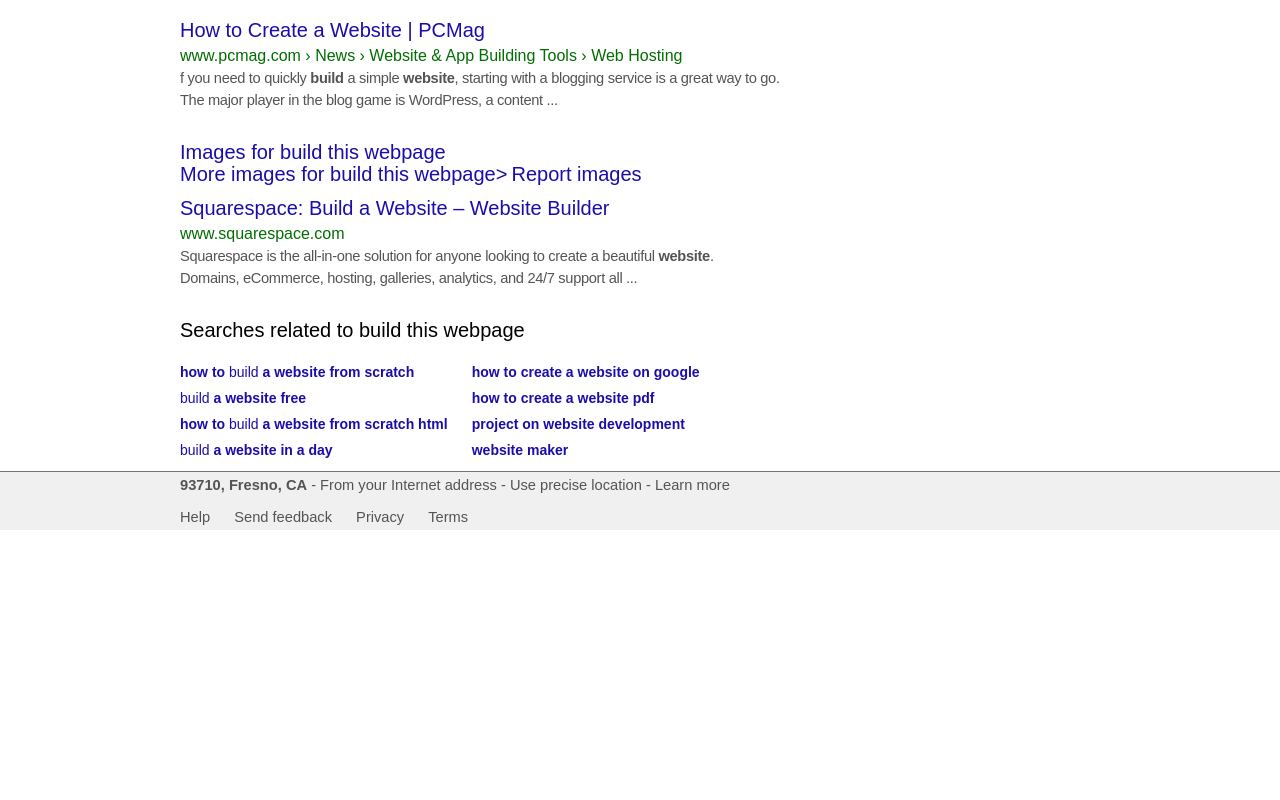
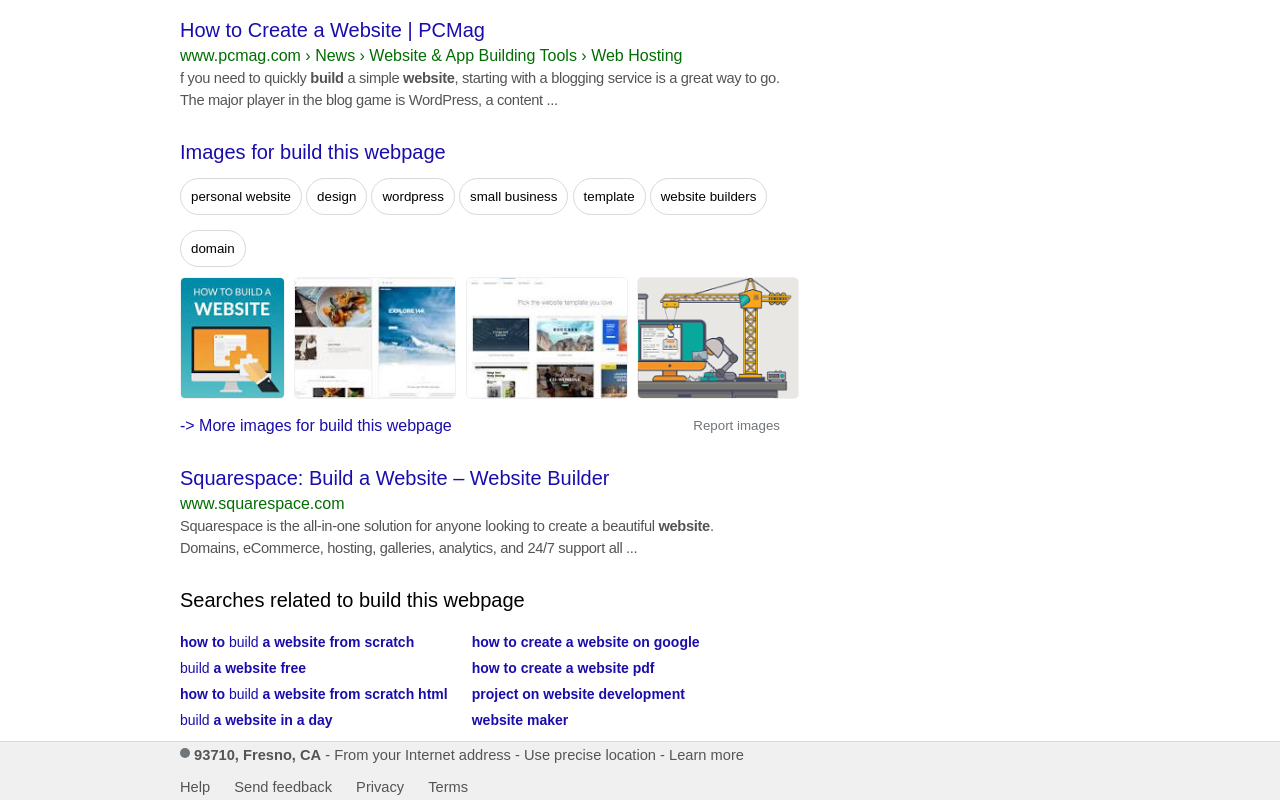
Before and after one commit to B-cavazos/google-results-page, a plain HTML site: page index.html in a window 1280 px wide. Shown: the part 1649-2449 px from the top of the page. Before the commit the page ends 2179 px from the top, so only its background shows below. Drawn offline with Linux system fonts and the light colour scheme.

Commit message:
built Image Results section - still need to add buttons and details. Touched up Footer

```diff
--- a/CSS/style.css
+++ b/CSS/style.css
@@ -25,6 +25,10 @@ h3{
     font-size: 15pt;
     font-weight: normal;
     color: var(--color-header);
+}
+
+.inline{
+    display: inline-block;
 }
 
 .left{
@@ -59,7 +63,6 @@ h3{
 
 #logo{
     display: inline-block;
-    background-color: aqua;
     background-image: url(https://www.google.com/images/branding/googlelogo/1x/googlelogo_color_272x92dp.png);
     background-repeat: no-repeat;
     background-size: contain;
@@ -143,6 +146,7 @@ h3{
     color: var(--disc-color-lt);
 }
 
+
 /* ALSO ASK CSS */
 #results-alsoask{
     border: var(--box-border);
@@ -170,6 +174,46 @@ h3{
     right: 50px;
 }
 
+
+/* IMAGES SEARCHES CSS */
+
+#results-images-container{
+    padding-bottom: 20px;
+}
+
+#images-buttons-container{}
+
+.image-button{
+    border: 1px solid rgb(218, 216, 216);
+    border-radius: 30px;
+    background-color: white;
+    padding: 10px;
+    margin-top: 15px;
+}
+
+#images-thumbnails-container{}
+
+.image-result{
+    display: inline-block;
+    max-width: 160px;
+    height: 120px;
+    object-fit: cover;
+    border: var(--box-border);
+    border-radius: 5px;
+    margin: 10px 5px 10px 0px;
+}
+
+#images-more{
+    font-size: 12pt;
+}
+
+#report{
+    color: var(--disc-color-lt);
+    font-size: 10pt;
+    position: relative;
+    right: 50px;
+}
+
 /* RELATED SEARCHES CSS */
 .related-list{
     display: inline-block;
@@ -191,7 +235,17 @@ h3{
     padding: 5px 0px 5px 180px;
     font-size: 11pt;
     color: var(--disc-color);
-    border-top: solid 1px var(--disc-color-lt);
+    border-top: solid 1px rgb(218, 216, 216);
+}
+
+#circle{
+    display: inline-block;
+    position: relative;
+    top: -18px;
+    background-color: var(--disc-color-lt);
+    border-radius: 100%;
+    height: 10px;
+    width: 10px;
 }
 
 .footer-links{
--- a/index.html
+++ b/index.html
@@ -161,10 +161,24 @@
             <!-- Results Images -->
             <div id="results-images-container">
                 <h3><a class="link-blue" href="#">Images for build this webpage</a></h3>
-                <div id="images-buttons-container"></div>
-                <div id="images-thumbnails-container"></div>
-                <a href="#">More images for build this webpage></a>
-                <a href="#">Report images</a>
+                <div id="images-buttons-container">
+                    <button class="image-button">personal website</button>
+                    <button class="image-button">design</button>
+                    <button class="image-button">wordpress</button>
+                    <button class="image-button">small business</button>
+                    <button class="image-button">template</button>
+                    <button class="image-button">website builders</button>
+                    <button class="image-button">domain</button>
+                </div>
+
+                    <div id="images-thumbnails-container">
+                        <img class="image-result" src="/images/image1.jpeg">
+                        <img class="image-result" src="/images/image2.jpeg">
+                        <img class="image-result" src="/images/image3.jpeg">
+                        <img class="image-result" src="/images/image4.png">
+                    </div>
+                <a id="images-more" href="#">-> More images for build this webpage</a>
+                <a class="right" id="report" href="#">Report images</a>
             </div>
 
             <!-- Results list -->
@@ -218,7 +232,10 @@
 
     <!-- START FOOTER  -->
         <footer id="footer">
-            <p><b>93710, Fresno, CA</b> - From your Internet address - <a class="footer-links" href="#">Use precise location</a> - <a class="footer-links" href="#">Learn more</a></p><br>
+            <div id="circle"> </div>
+                <div class="inline">
+                    <p><b>93710, Fresno, CA</b> - From your Internet address - <a class="footer-links" href="#">Use precise location</a> - <a class="footer-links" href="#">Learn more</a></p><br>
+                </div>
             <ul>
                 <li class="footer-links-bottom"><a class="footer-links" href="#">Help</a></li>
                 <li class="footer-links-bottom"><a class="footer-links" href="#">Send feedback</a></li>
```
Also changed, not shown: images/image1.jpeg (added), images/image2.jpeg (added), images/image3.jpeg (added), images/image4.png (added).
